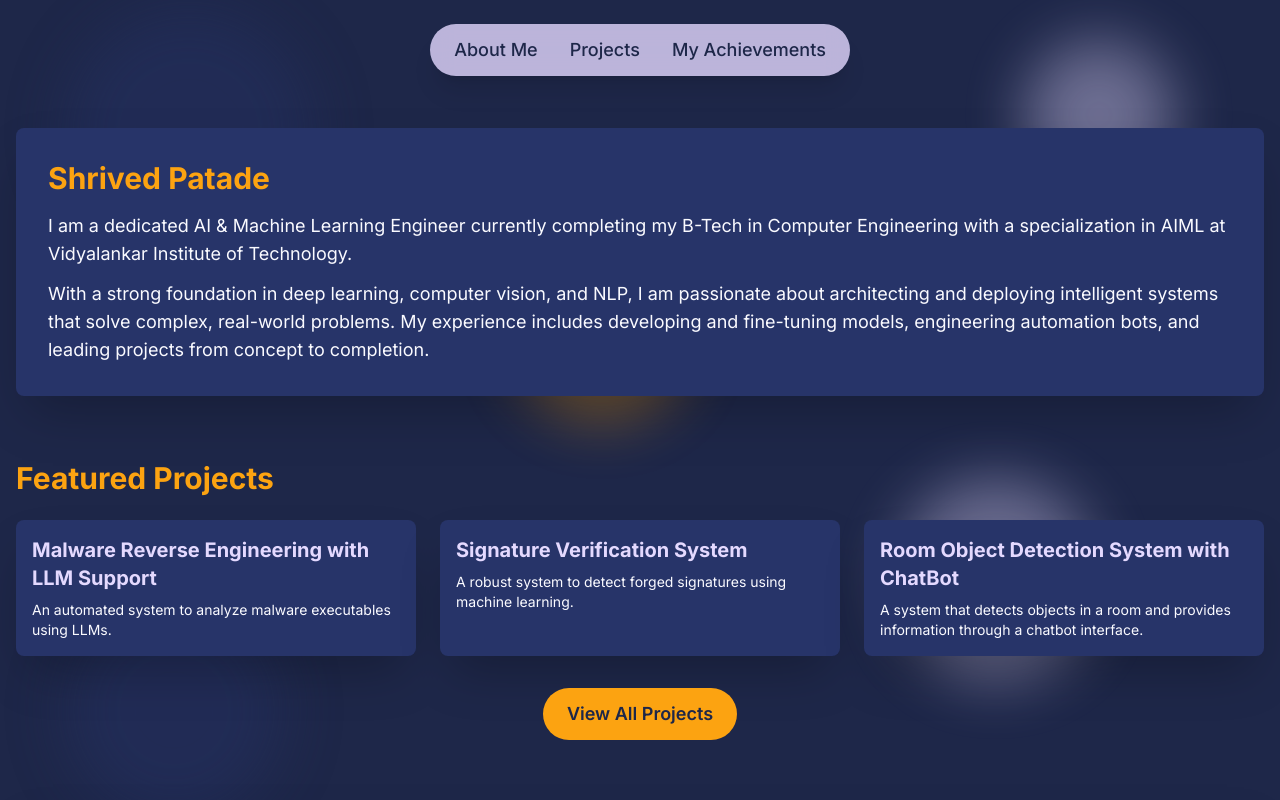
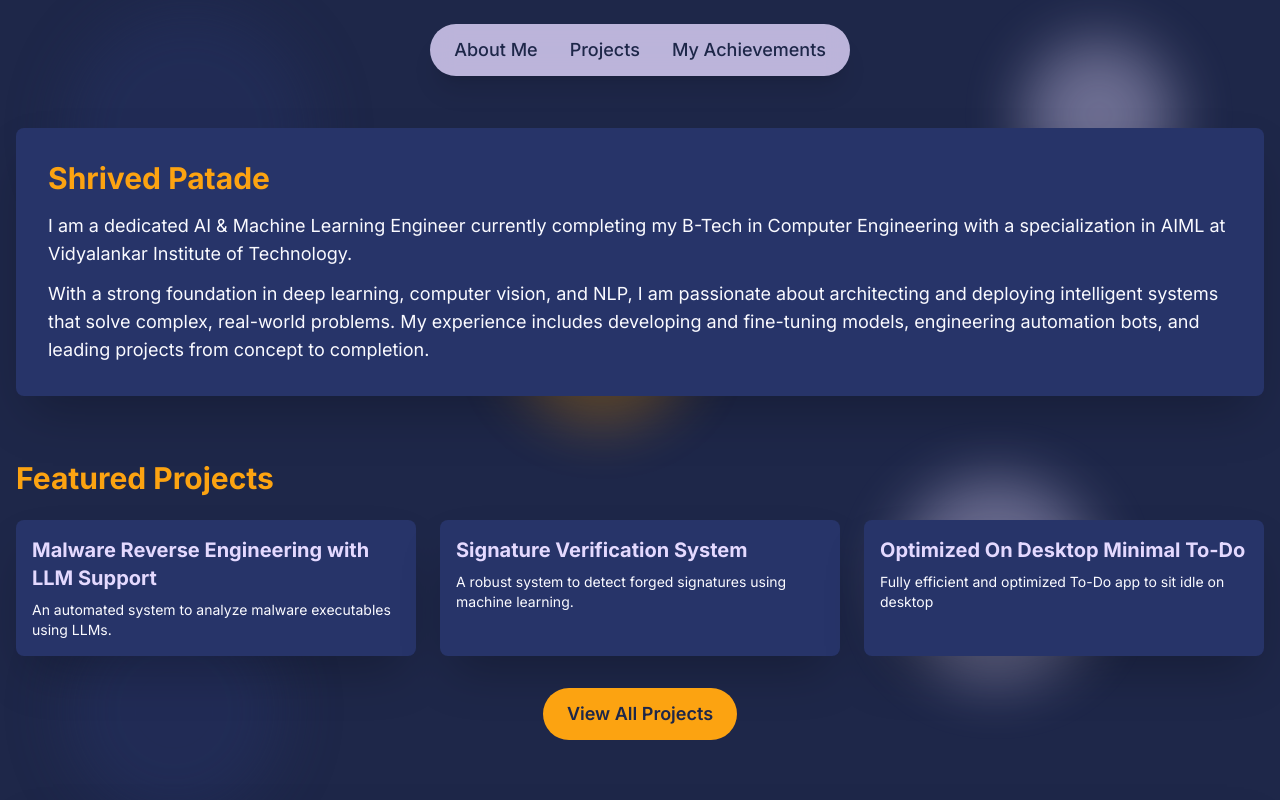
Before and after one commit to ShrivedPatade/PortfolioSite, a Next.js app in the folder pf/: page / in a window 1280 px wide. Shown: the top 800 px of the page. Built offline with nearby package versions, Linux system fonts and the light colour scheme.

Commit message:
Added Minimal To-Do

```diff
--- a/pf/src/app/data/projects.ts
+++ b/pf/src/app/data/projects.ts
@@ -19,6 +19,14 @@ export const projectsData = [
     assetsLink: "https://drive.google.com/drive/folders/16_smLQWHs7AHWpcY5WsUxwYsN-RFobZi?usp=sharing",
     githubLink: "https://github.com/ShrivedPatade/Signature-Verification-System",
     liveDemoLink: "https://huggingface.co/spaces/ShrivedPatade/Signature-Verification-System-Space",
+  },
+  {
+    id: createId("Optimized On Desktop Minimal To-Do"),
+    title: "Optimized On Desktop Minimal To-Do",
+    shortDescription: "Fully efficient and optimized To-Do app to sit idle on desktop",
+    detailedDescription: "An optimized minimal To-Do app that remains idle on the desktop with out consuming high resouces and computation, maintaining high performane of the Device",
+    techStack: ["Python", "Tkinter", "Sqlite3", "Database"],
+    githubLink: "https://github.com/ShrivedPatade/On-Desktop-Minimal-To-Do",
   },
   {
     id: createId("Room Object Detection System with ChatBot"),
```
Also changed, not shown: 1 other file (tests, documents, lock files or other folders).
